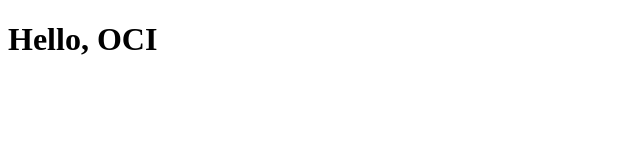
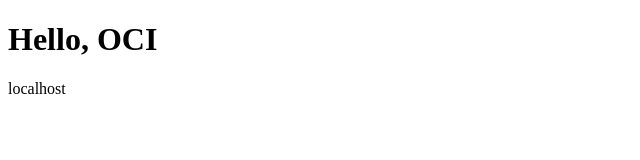
Before and after one commit to dingtianhongjie/nginx-demo, a plain HTML site: page index.html in a window 1280 px wide. Shown: the full height of the page, 0-640 px from the left. Drawn offline with Linux system fonts and the light colour scheme.

Commit message:
Update index.html

```diff
--- a/index.html
+++ b/index.html
@@ -6,5 +6,10 @@
   </head>
   <body>
     <h1>Hello, OCI</h1>
+    <SCRIPT Language="JavaScript">
+        <!--
+        document.write(location.hostname);
+        // -->
+    </SCRIPT>
   </body>
 </html>
```
